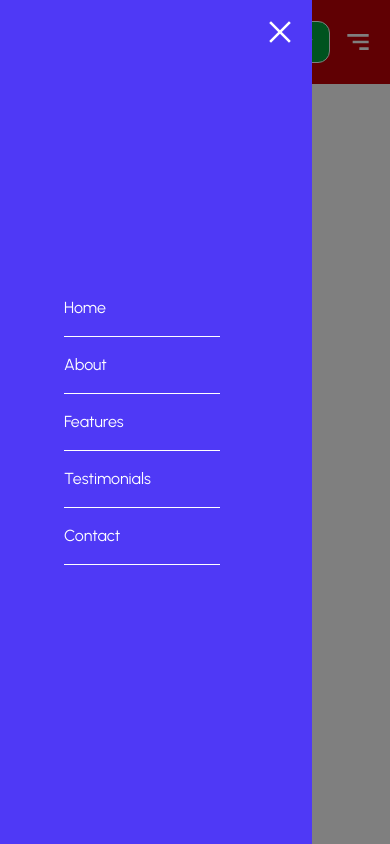
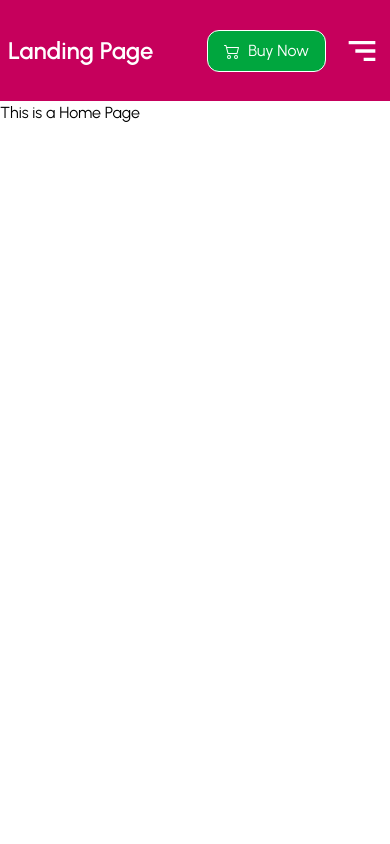
Before and after one commit to ansariali-merndev/00_LandingPage, a Next.js app: page / in a window 390 px wide. Built offline with nearby package versions, Linux system fonts and the light colour scheme.

Commit message:
navbar && header section almost completed with responsive navbar

```diff
--- a/src/components/header/MobNav.tsx
+++ b/src/components/header/MobNav.tsx
@@ -1,35 +1,35 @@
-"use client";
-import { AiOutlineClose } from "react-icons/ai";
-
 type props = {
-  isOpen: boolean;
-  onClose: () => void;
+  openNav: boolean;
+  handleClose: () => void;
 };
 
-export default function MobNav({ isOpen, onClose }: props) {
+export default function MobNav({ openNav, handleClose }: props) {
   return (
-    <div className="lg:hidden">
+    <div className="">
+      {/* overlay */}
       <div
-        className={`fixed inset-0 transform transition-all duration-300 z-[102] bg-black ${
-          isOpen ? "opacity-50" : "opacity-0"
-        }  w-full h-screen`}
+        className={`fixed inset-0 bg-black z-40 transition-opacity duration-500 ${
+          openNav ? "opacity-50" : "opacity-0 pointer-events-none"
+        }`}
       ></div>
       <div
-        className={`text-white fixed inset-0 flex flex-col justify-center h-full bg-indigo-600 w-[80%] sm:w-[60%] z-[1010] transform transition-transform duration-300 ${
-          isOpen ? "translate-x-0" : "-translate-x-full"
+        className={`bg-red-600 z-[1000] fixed inset-0 h-screen w-[80%] sm:w-[60%] text-white flex items-center pl-8 transition-transform duration-600 delay-300 ease-in-out ${
+          openNav ? "translate-x-0" : "-translate-x-full"
         }`}
       >
         <span
-          className="absolute top-4 right-4 z-[1200] cursor-pointer"
-          onClick={onClose}
+          onClick={handleClose}
+          className="text-white text-4xl absolute top-4 right-4 cursor-pointer"
         >
-          <AiOutlineClose className="text-white h-8 w-8" />
+          &times;
         </span>
-        <p className="border-b cursor-pointer py-4 w-1/2 ml-16">Home</p>
-        <p className="border-b cursor-pointer py-4 w-1/2 ml-16">About</p>
-        <p className="border-b cursor-pointer py-4 w-1/2 ml-16">Features</p>
-        <p className="border-b cursor-pointer py-4 w-1/2 ml-16">Testimonials</p>
-        <p className="border-b cursor-pointer py-4 w-1/2 ml-16">Contact</p>
+        <ul className="w-full">
+          <li className="cursor-pointer border-b py-4 w-1/2">Home</li>
+          <li className="cursor-pointer border-b py-4 w-1/2">About</li>
+          <li className="cursor-pointer border-b py-4 w-1/2">Feature</li>
+          <li className="cursor-pointer border-b py-4 w-1/2">Testimonials</li>
+          <li className="cursor-pointer border-b py-4 w-1/2">Contact</li>
+        </ul>
       </div>
     </div>
   );
--- a/src/components/header/Nav.tsx
+++ b/src/components/header/Nav.tsx
@@ -1,30 +1,33 @@
-import { IoCartOutline } from "react-icons/io5";
+import { BsCart2 } from "react-icons/bs";
 import { BiMenuAltRight } from "react-icons/bi";
 
 type props = {
-  onMenuClick: () => void;
+  handleOpen: () => void;
 };
 
-export default function Nav({ onMenuClick }: props) {
+export default function Nav({ handleOpen }: props) {
   return (
-    <header className="bg-red-700 text-white flex justify-between items-center px-4 sm:px-12 md:px-18 lg:px-24 h-[10vh] z-[100]">
-      <h2>Landing Page</h2>
+    <header className="bg-pink-700 text-white flex justify-between px-2 sm:px-8 md:px-14 lg:px-22 items-center h-[12vh]">
+      <p className="text-2xl font-semibold">Landing Page</p>
       <nav className="hidden lg:flex gap-12">
-        <span className="hover:text-green-300 cursor-pointer">Home</span>
-        <span className="hover:text-green-300 cursor-pointer">About</span>
-        <span className="hover:text-green-300 cursor-pointer">Features</span>
-        <span className="hover:text-green-300 cursor-pointer">
+        <span className="cursor-pointer hover:text-indigo-600">Home</span>
+        <span className="cursor-pointer hover:text-indigo-600">About</span>
+        <span className="cursor-pointer hover:text-indigo-600">Features</span>
+        <span className="cursor-pointer hover:text-indigo-600">
           Testimonials
         </span>
-        <span className="hover:text-green-300 cursor-pointer">Contact</span>
+        <span className="cursor-pointer hover:text-indigo-600">Contact</span>
       </nav>
-      <div className="flex gap-3 items-center">
-        <span className="flex items-center gap-2 bg-green-600 px-4 py-2 border cursor-pointer rounded-xl">
-          <IoCartOutline />
+      <div className="flex gap-4">
+        <span className="bg-green-600 flex items-center gap-2 px-4 py-2 border rounded-xl cursor-pointer hover:bg-indigo-600">
+          <BsCart2 />
           <button className="cursor-pointer">Buy Now</button>
         </span>
-        <button className="block lg:hidden" onClick={onMenuClick}>
-          <BiMenuAltRight className="h-8 w-8" />
+        <button className="inline-block lg:hidden">
+          <BiMenuAltRight
+            className="w-10 h-10 cursor-pointer"
+            onClick={handleOpen}
+          />
         </button>
       </div>
     </header>
--- a/src/components/header/ResNav.tsx
+++ b/src/components/header/ResNav.tsx
@@ -5,15 +5,10 @@ import MobNav from "./MobNav";
 import Nav from "./Nav";
 
 export default function Navbar() {
-  const [openMobNav, setOpenMobNav] = useState<boolean>(true);
+  const [openMobNav, setOpenMobNav] = useState<boolean>(false);
 
-  const handleOpen = () => {
-    setOpenMobNav(true);
-  };
-
-  const handleClose = () => {
-    setOpenMobNav(false);
-  };
+  const handleOpen = () => setOpenMobNav(true);
+  const handleClose = () => setOpenMobNav(false);
 
   useEffect(() => {
     console.log(openMobNav);
@@ -21,8 +16,8 @@ export default function Navbar() {
 
   return (
     <>
-      <Nav onMenuClick={handleOpen} />
-      <MobNav isOpen={openMobNav} onClose={handleClose} />
+      <Nav handleOpen={handleOpen} />
+      <MobNav openNav={openMobNav} handleClose={handleClose} />
     </>
   );
 }
```
